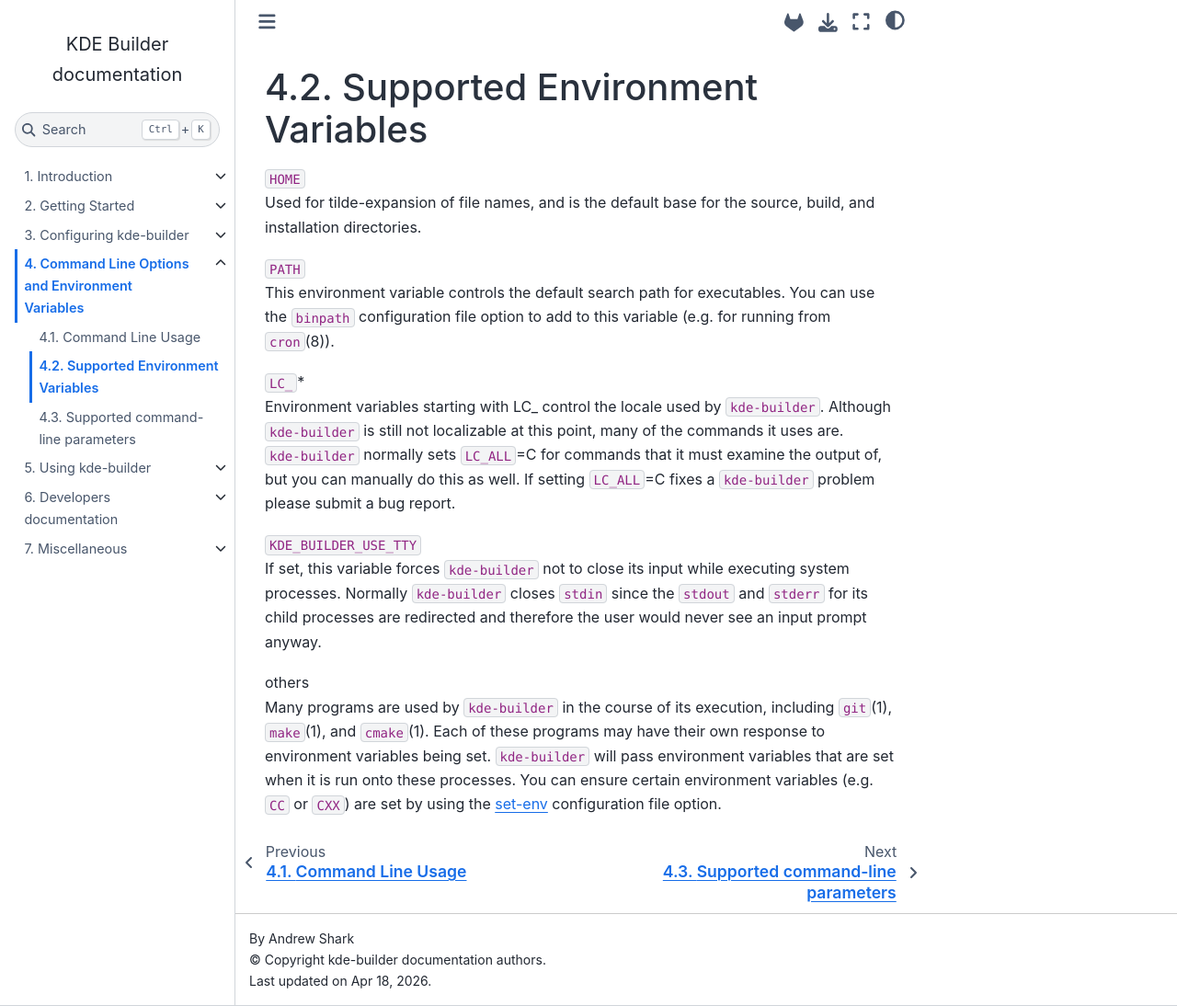
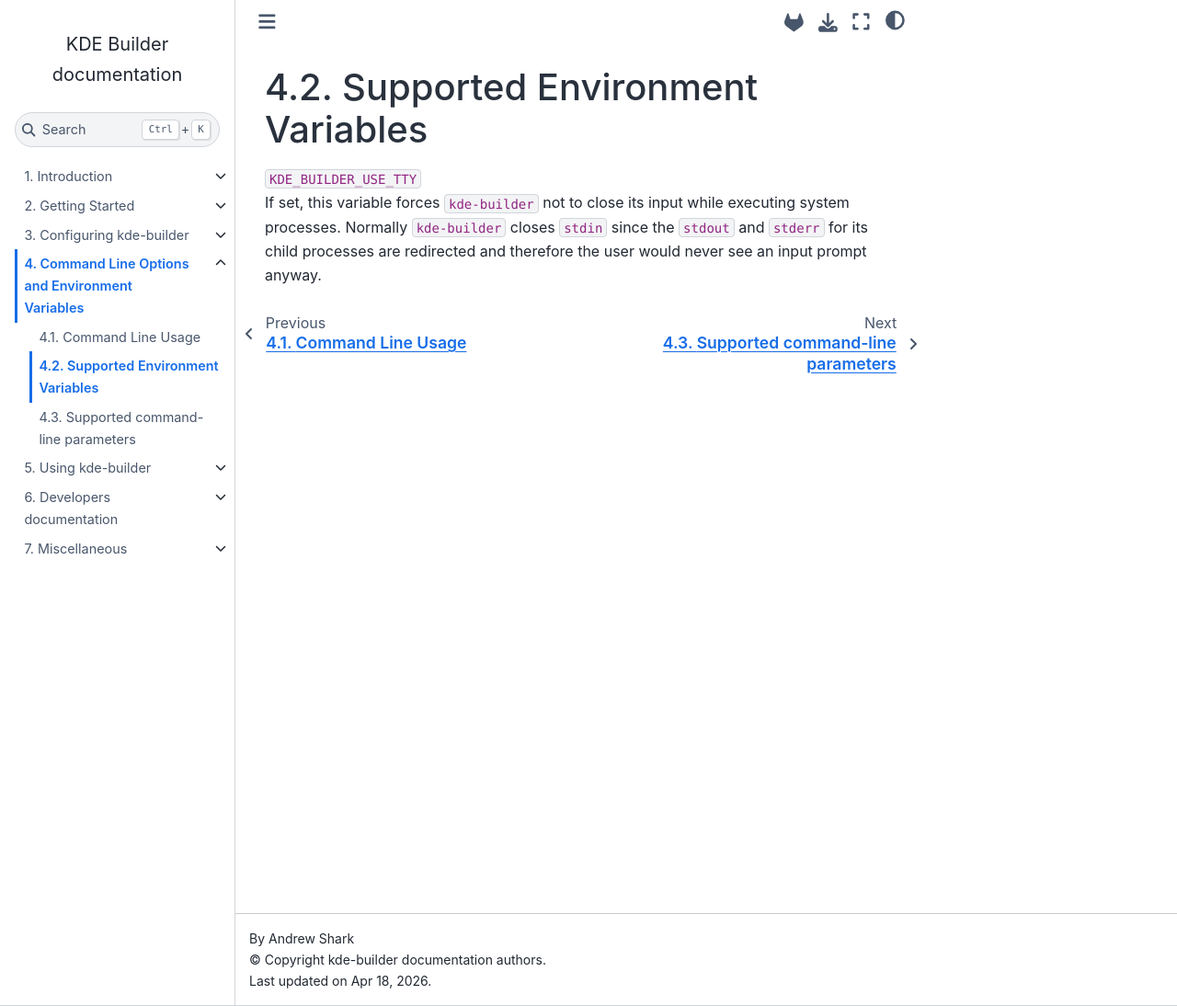
Before and after one commit to KDE/kde-builder, a Sphinx documentation site: the page built from doc/cmdline/supported-envvars.md, in a window 1280 px wide and 1094 px high. Shown: the whole window at 92% size. Built offline with Sphinx 7.4.7 and the Sphinx Book theme 1.1.4, drawn with Linux system fonts in a browser that asks for light colours.

Commit message:
doc: Remove unrelated variables description

```diff
--- a/doc/cmdline/supported-envvars.md
+++ b/doc/cmdline/supported-envvars.md
@@ -1,34 +1,8 @@
 (supported-envvars)=
 # Supported Environment Variables
-
-`HOME`
-Used for tilde-expansion of file names, and is the default base for the
-source, build, and installation directories.
-
-`PATH`
-This environment variable controls the default search path for
-executables. You can use the `binpath` configuration file option to add
-to this variable (e.g. for running from `cron`(8)).
-
-`LC_`\*
-Environment variables starting with LC\_ control the locale used by
-`kde-builder`. Although `kde-builder` is still not localizable at this
-point, many of the commands it uses are. `kde-builder` normally sets
-`LC_ALL`=C for commands that it must examine the output of, but you can
-manually do this as well. If setting `LC_ALL`=C fixes a `kde-builder`
-problem please submit a bug report.
 
 `KDE_BUILDER_USE_TTY`
 If set, this variable forces `kde-builder` not to close its input while
 executing system processes. Normally `kde-builder` closes `stdin` since
 the `stdout` and `stderr` for its child processes are redirected and
 therefore the user would never see an input prompt anyway.
-
-others
-Many programs are used by `kde-builder` in the course of its execution,
-including `git`(1), `make`(1), and `cmake`(1). Each of these programs
-may have their own response to environment variables being set.
-`kde-builder` will pass environment variables that are set when it is
-run onto these processes. You can ensure certain environment variables
-(e.g. `CC` or `CXX`) are set by using the [set-env](#conf-set-env) configuration file
-option.
```
